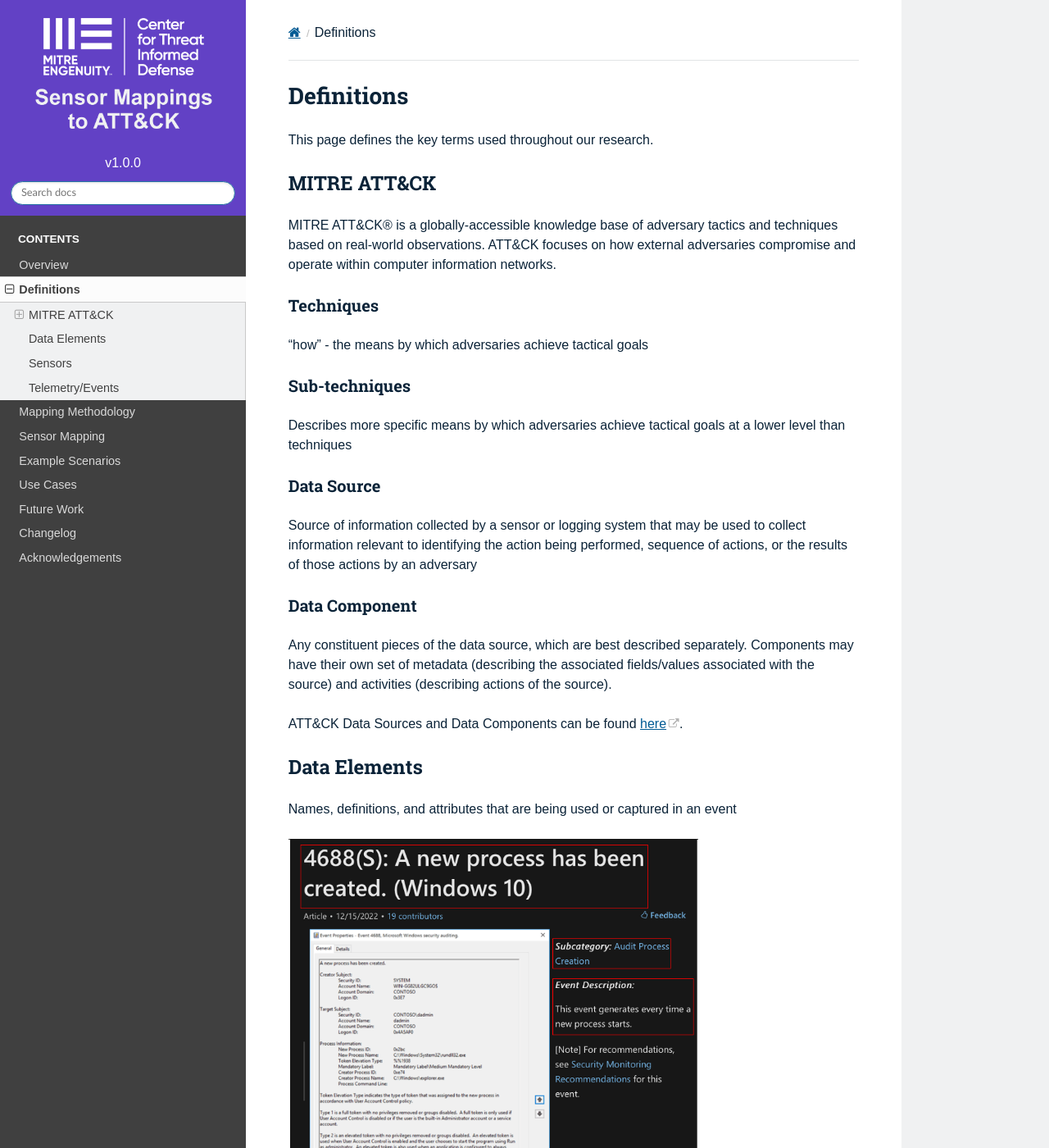
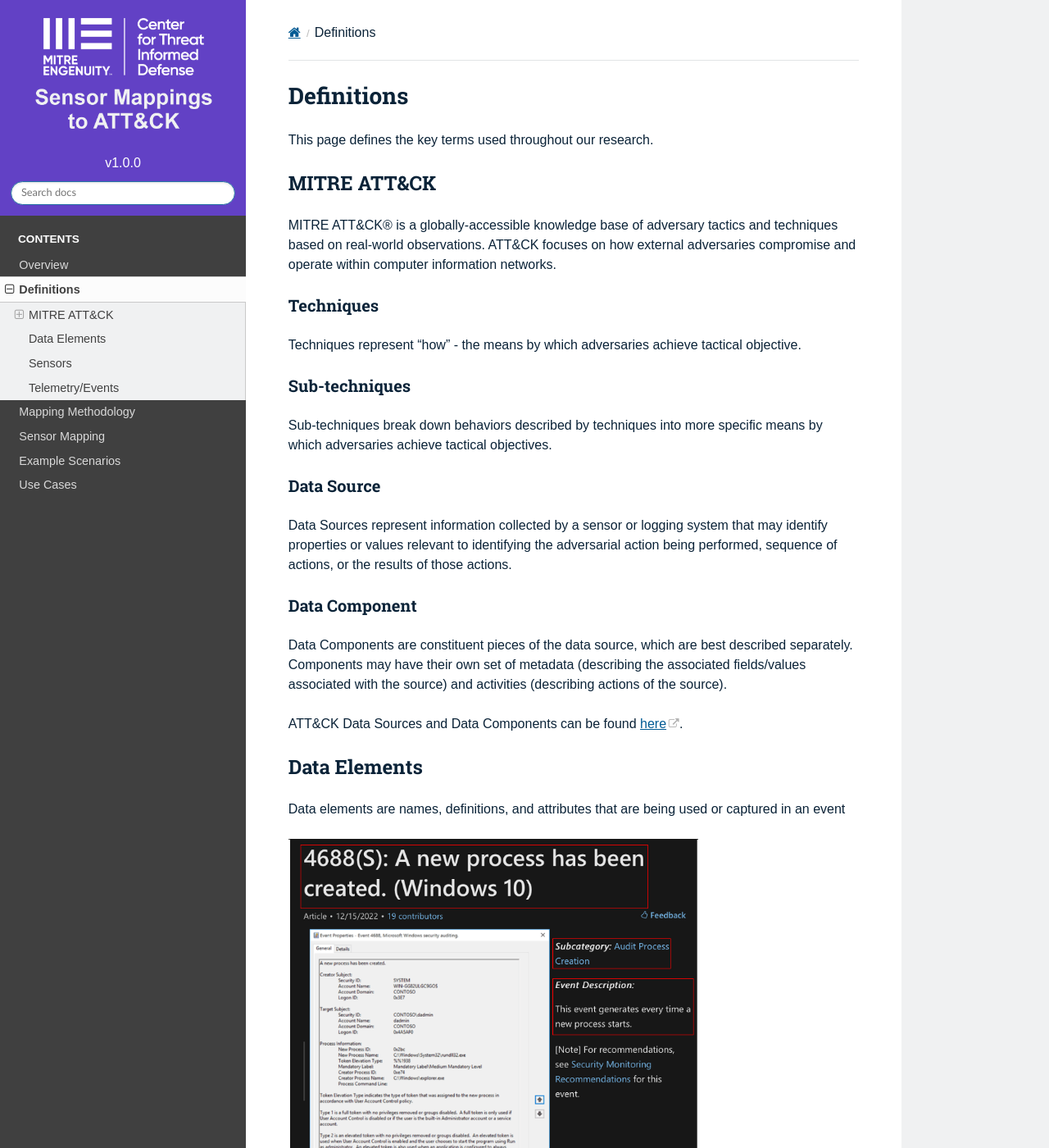
Before and after one commit to center-for-threat-informed-defense/sensor-mappings-to-attack, a Sphinx documentation site: the page built from docs/definitions.rst, in a window 1280 px wide and 1400 px high. Shown: the whole window at 82% size. Built offline with Sphinx 7.4.7 and the Read the Docs theme 2.0.0, drawn with Linux system fonts in a browser that asks for light colours; pages that are not in the unit, such as notebooks, are missing from menus; some of the changed text lies outside the part shown.

Commit message:
Updated docs

```diff
--- a/docs/definitions.rst
+++ b/docs/definitions.rst
@@ -9,38 +9,36 @@
 
 Techniques
 ~~~~~~~~~~
-"how" - the means by which adversaries achieve tactical goals
-
+Techniques represent "how" - the means by which adversaries achieve tactical objective.
 
 Sub-techniques
 ~~~~~~~~~~~~~~
-Describes more specific means by which adversaries achieve tactical goals at a lower level than techniques
+Sub-techniques break down behaviors described by techniques into more specific means by which adversaries achieve tactical objectives.
 
 Data Source
 ~~~~~~~~~~~
-Source of information collected by a sensor or logging system that may be used to collect information relevant to identifying the action being performed, sequence of actions, or the results of those actions by an adversary
-
+Data Sources represent information collected by a sensor or logging system that may identify properties or values relevant to identifying the adversarial action being performed, sequence of actions, or the results of those actions.
 
 Data Component
 ~~~~~~~~~~~~~~
-Any constituent pieces of the data source, which are best described separately. Components may have their own set of metadata (describing the associated fields/values associated with the source) and activities (describing actions of the source).
+Data Components are  constituent pieces of the data source, which are best described separately. Components may have their own set of metadata (describing the associated fields/values associated with the source) and activities (describing actions of the source).
 
 ATT&CK Data Sources and Data Components can be found `here <https://attack.mitre.org/datasources/>`_.
 
 Data Elements
 -------------
-Names, definitions, and attributes that are being used or captured in an event
+Data elements are names, definitions, and attributes that are being used or captured in an event
 
 .. image:: _static/MSDN_4688_Ex.png
    :width: 500
 
 Sensors
 -------
-An agent or service capable of detecting or measuring information across many different sources on a host in real-time and providing raw data with high precision and accuracy
+A sensor is an agent or service capable of detecting or measuring information across many different sources on a host in real-time. Sensors provide raw data with high precision and accuracy.
 
 Telemetry/Events
 ----------------
-Generated by sensors in the form of log data, regardless of the format (e.g., json, csv, etc.), as long as the data is automatically generated and transmitted or streamed in near real-time
+Telemetry/events are generated by sensors in the form of log data, automatically generated and transmitted or streamed in near real-time, regardless of the format (e.g., json, csv, etc.).
 
 .. image:: _static/4688_Ex.png
    :width: 500
```
Also changed, not shown: README.md (+14 -11 lines), docs/acknowledgements.rst (deleted, +0 -13 lines), docs/index.rst (+4 -5 lines), docs/overview.rst (+16 -6 lines).
